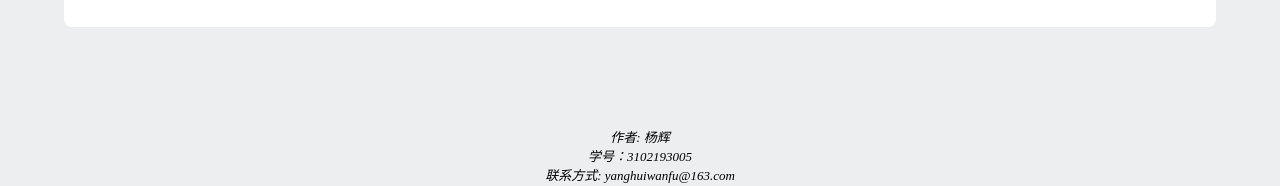
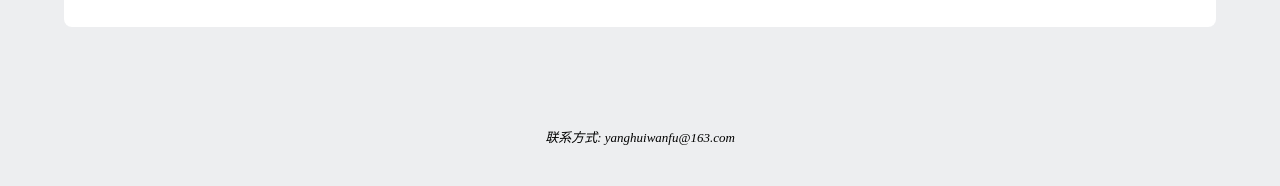
Before and after one commit to yanghuicode/.github.io, a plain HTML site: page index.html in a window 1280 px wide. Shown: the part 629-815 px from the top of the page. Drawn offline with Linux system fonts and the light colour scheme.

Commit message:
Update index.html

```diff
--- a/index.html
+++ b/index.html
@@ -64,8 +64,6 @@ ul{
 </body>
 
 <footer>
-  <p>作者: 杨辉 </p>
-  <p>学号：3102193005 </p>
   <p>联系方式: yanghuiwanfu@163.com</p>
 </footer>
 </html>
```
